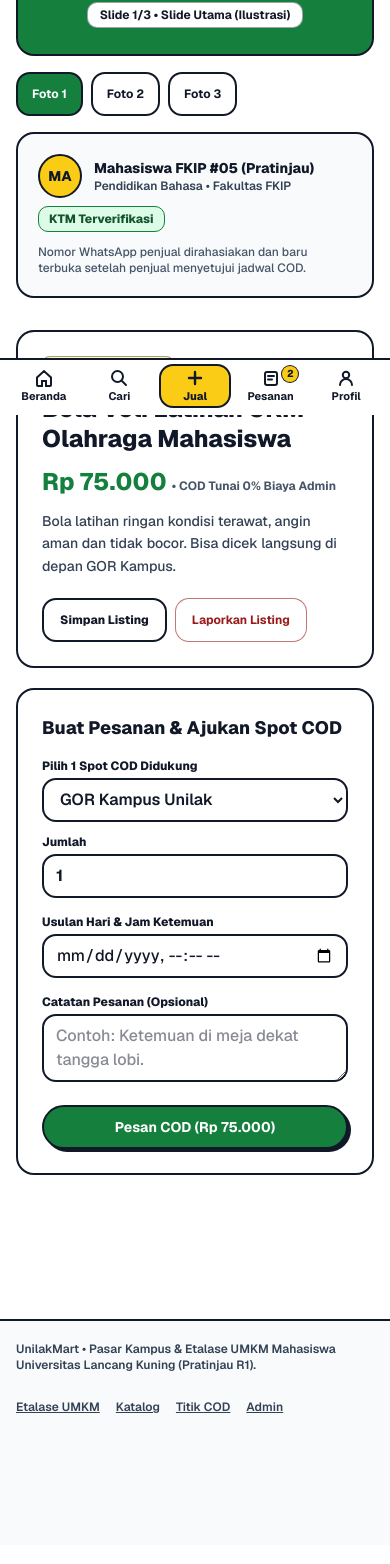
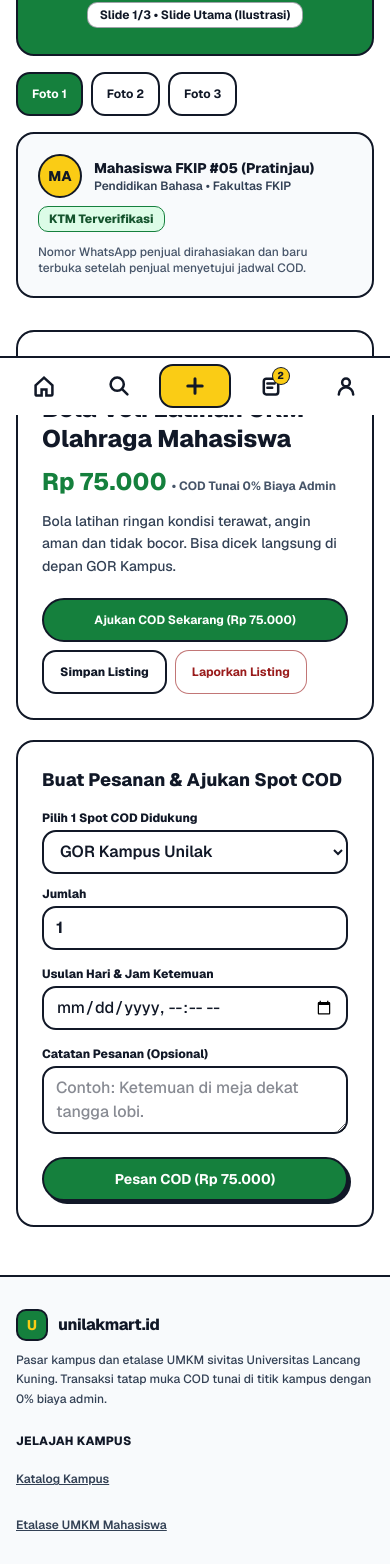
Before and after one commit to hilalglitchly/Unilak-Mart, a Next.js app: page /listing/bola-voli-ukm in a window 390 px wide. Shown: the part 429-1993 px from the top of the page. Built offline with nearby package versions, Linux system fonts and the light colour scheme.

Commit message:
feat(ui): upgrade footer, multi-device responsiveness, and icon-only mobile nav

```diff
--- a/src/app/globals.css
+++ b/src/app/globals.css
@@ -123,12 +123,27 @@
   }
   body {
     @apply bg-background text-foreground;
-    overflow-x: clip;
+    overflow-wrap: break-word;
+  }
+  :where(a, code) {
     overflow-wrap: anywhere;
+  }
+  img,
+  svg {
+    max-inline-size: 100%;
   }
   html {
     @apply font-sans scroll-smooth;
-    scroll-padding-top: 5.75rem;
+  }
+  @media (max-width: 767px) {
+    html {
+      scroll-padding-bottom: calc(4.5rem + env(safe-area-inset-bottom, 0px));
+    }
+  }
+  @media (min-width: 1024px) {
+    html {
+      scroll-padding-top: 5.75rem;
+    }
   }
   h1,
   h2,
@@ -171,6 +186,33 @@
 
 .listing-card-shell {
   container-type: inline-size;
+  position: relative;
+}
+
+.listing-card-shell a.card-link::after {
+  content: "";
+  position: absolute;
+  inset: 0;
+  border-radius: inherit;
+}
+
+.listing-card-shell:has(a.card-link:focus-visible) {
+  outline: 3px solid #15803d;
+  outline-offset: 2px;
+}
+
+.listing-card-shell a.card-link:focus-visible {
+  outline: none;
+}
+
+.listing-card-shell a:not(.card-link),
+.listing-card-shell button {
+  z-index: 1;
+}
+
+.listing-card-shell a:not(.card-link),
+.listing-card-shell button:not(.absolute) {
+  position: relative;
 }
 
 .listing-card-body {
--- a/src/app/jual/page.tsx
+++ b/src/app/jual/page.tsx
@@ -151,7 +151,7 @@ export default function JualPage() {
   return (
     <main
       id="konten-utama"
-      className="mx-auto max-w-3xl space-y-6 px-4 py-6 sm:px-6 lg:py-8"
+      className="mx-auto max-w-3xl space-y-6 px-4 py-6 sm:px-6 lg:px-10 lg:py-8"
     >
       <div className="space-y-1.5">
         <h1 className="text-2xl font-extrabold text-[#111827] sm:text-3xl">
--- a/src/app/profil/page.tsx
+++ b/src/app/profil/page.tsx
@@ -82,7 +82,7 @@ export default function ProfilPage() {
   return (
     <main
       id="konten-utama"
-      className="mx-auto max-w-4xl space-y-6 px-4 py-6 sm:px-6 lg:py-8"
+      className="mx-auto max-w-4xl space-y-6 px-4 py-6 sm:px-6 lg:px-10 lg:py-8"
     >
       <div className="flex flex-wrap items-center justify-between gap-3">
         <div>
@@ -121,11 +121,11 @@ export default function ProfilPage() {
           )}
         </div>
 
-        <ol className="flex flex-wrap gap-2 text-xs font-bold">
+        <ol className="grid grid-cols-2 gap-2 text-xs font-bold sm:flex sm:flex-wrap">
           {KTM_STATUS_STEPS.map((st) => (
             <li
               key={st}
-              className={`rounded-lg px-2.5 py-1 ${
+              className={`rounded-lg px-2.5 py-1.5 text-center sm:py-1 sm:text-left ${
                 profile.ktmStatus === st
                   ? "bg-[#15803D] text-white"
                   : "bg-white/80 text-[#475569]"
--- a/src/components/ListingDetailClient.tsx
+++ b/src/components/ListingDetailClient.tsx
@@ -264,6 +264,14 @@ export function ListingDetailClient({ id }: { id: string }) {
             </p>
 
             <div className="flex flex-wrap gap-2 pt-2">
+              {!isSoldOut && !createdOrderCode && (
+                <a
+                  href="#form-ajukan-cod"
+                  className="inline-flex min-h-11 w-full items-center justify-center rounded-full border-2 border-[#111827] bg-[#15803D] px-5 py-2 text-xs font-bold text-white hover:bg-[#166534] lg:hidden"
+                >
+                  Ajukan COD Sekarang ({product.priceLabel})
+                </a>
+              )}
               <button
                 type="button"
                 onClick={() => toggleSave(product.id)}
@@ -292,7 +300,10 @@ export function ListingDetailClient({ id }: { id: string }) {
           </div>
 
           {/* Form Pesanan COD Langsung */}
-          <div className="rounded-2xl border-2 border-[#111827] bg-white p-6">
+          <div
+            id="form-ajukan-cod"
+            className="rounded-2xl border-2 border-[#111827] bg-white p-6"
+          >
             <h2 className="text-lg font-extrabold text-[#111827]">
               Buat Pesanan &amp; Ajukan Spot COD
             </h2>
--- a/src/components/SiteChrome.tsx
+++ b/src/components/SiteChrome.tsx
@@ -63,14 +63,15 @@ function MobileBottomNav({ activeOrdersCount }: { activeOrdersCount: number }) {
   return (
     <nav
       aria-label="Navigasi bawah mobile"
-      className="fixed inset-x-0 bottom-0 z-40 border-t-2 border-[#111827] bg-white px-2 pt-1 pb-[max(0.45rem,env(safe-area-inset-bottom,0px))] md:hidden"
+      className="fixed inset-x-0 bottom-0 z-40 border-t-2 border-[#111827] bg-white pt-1.5 pr-[max(0.5rem,env(safe-area-inset-right,0px))] pb-[max(0.45rem,env(safe-area-inset-bottom,0px))] pl-[max(0.5rem,env(safe-area-inset-left,0px))] md:hidden"
     >
       <ul className="mx-auto grid max-w-md grid-cols-5 gap-1">
         <li>
           <Link
             href="/"
+            aria-label="Beranda"
             aria-current={pathname === "/" ? "page" : undefined}
-            className={`flex min-h-11 flex-col items-center justify-center rounded-xl px-1 text-[11px] font-bold ${
+            className={`flex min-h-11 items-center justify-center rounded-xl px-1 ${
               pathname === "/"
                 ? "bg-[#DCFCE7] text-[#14532D] ring-1 ring-[#111827]"
                 : "text-[#111827] hover:bg-[#F0FDF4]"
@@ -78,48 +79,48 @@ function MobileBottomNav({ activeOrdersCount }: { activeOrdersCount: number }) {
           >
             <svg
               viewBox="0 0 20 20"
-              className="h-5 w-5"
+              className="h-6 w-6"
               fill="none"
               stroke="currentColor"
-              strokeWidth="2"
+              strokeWidth="2.1"
               aria-hidden="true"
             >
               <path d="M3 9.5 10 3l7 6.5V17a1 1 0 0 1-1 1h-4v-5H8v5H4a1 1 0 0 1-1-1V9.5Z" />
             </svg>
-            <span>Beranda</span>
           </Link>
         </li>
 
         <li>
           <Link
             href="/#katalog"
+            aria-label="Cari produk"
             onClick={() => {
               if (typeof window !== "undefined" && window.location.pathname === "/") {
                 document.getElementById("cari-produk")?.focus();
               }
             }}
-            className="flex min-h-11 flex-col items-center justify-center rounded-xl px-1 text-[11px] font-bold text-[#111827] hover:bg-[#F0FDF4]"
+            className="flex min-h-11 items-center justify-center rounded-xl px-1 text-[#111827] hover:bg-[#F0FDF4]"
           >
             <svg
               viewBox="0 0 20 20"
-              className="h-5 w-5"
+              className="h-6 w-6"
               fill="none"
               stroke="currentColor"
-              strokeWidth="2"
+              strokeWidth="2.1"
               aria-hidden="true"
             >
               <circle cx="8.5" cy="8.5" r="5.5" />
               <path d="M13 13l4 4" strokeLinecap="round" />
             </svg>
-            <span>Cari</span>
           </Link>
         </li>
 
         <li>
           <Link
             href="/jual"
+            aria-label="Pasang listing"
             aria-current={isActivePath("/jual") ? "page" : undefined}
-            className={`flex min-h-11 flex-col items-center justify-center rounded-xl border-2 border-[#111827] px-1 text-[11px] font-extrabold ${
+            className={`flex min-h-11 items-center justify-center rounded-xl border-2 border-[#111827] px-1 ${
               isActivePath("/jual")
                 ? "bg-[#15803D] text-white"
                 : "bg-[#FACC15] text-[#111827]"
@@ -127,23 +128,27 @@ function MobileBottomNav({ activeOrdersCount }: { activeOrdersCount: number }) {
           >
             <svg
               viewBox="0 0 20 20"
-              className="h-5 w-5"
+              className="h-6 w-6"
               fill="none"
               stroke="currentColor"
-              strokeWidth="2.4"
+              strokeWidth="2.5"
               aria-hidden="true"
             >
               <path d="M10 4v12M4 10h12" strokeLinecap="round" />
             </svg>
-            <span>Jual</span>
           </Link>
         </li>
 
         <li>
           <Link
             href="/pesanan"
+            aria-label={
+              activeOrdersCount > 0
+                ? `Pesanan (${activeOrdersCount} aktif)`
+                : "Pesanan"
+            }
             aria-current={isActivePath("/pesanan") ? "page" : undefined}
-            className={`relative flex min-h-11 flex-col items-center justify-center rounded-xl px-1 text-[11px] font-bold ${
+            className={`relative flex min-h-11 items-center justify-center rounded-xl px-1 ${
               isActivePath("/pesanan")
                 ? "bg-[#DCFCE7] text-[#14532D] ring-1 ring-[#111827]"
                 : "text-[#111827] hover:bg-[#F0FDF4]"
@@ -151,18 +156,20 @@ function MobileBottomNav({ activeOrdersCount }: { activeOrdersCount: number }) {
           >
             <svg
               viewBox="0 0 20 20"
-              className="h-5 w-5"
+              className="h-6 w-6"
               fill="none"
               stroke="currentColor"
-              strokeWidth="2"
+              strokeWidth="2.1"
               aria-hidden="true"
             >
               <rect x="4" y="4" width="12" height="13" rx="2" />
               <path d="M7 8h6M7 11.5h4" strokeLinecap="round" />
             </svg>
-            <span>Pesanan</span>
             {activeOrdersCount > 0 && (
-              <span className="absolute top-0.5 right-2 flex h-4 min-w-4 items-center justify-center rounded-full bg-[#FACC15] px-1 text-[10px] font-extrabold text-[#111827] ring-1 ring-[#111827]">
+              <span
+                aria-hidden="true"
+                className="absolute top-1 right-[calc(50%-18px)] flex h-4 min-w-4 items-center justify-center rounded-full bg-[#FACC15] px-1 text-[10px] font-extrabold text-[#111827] ring-1 ring-[#111827]"
+              >
                 {activeOrdersCount}
               </span>
             )}
@@ -172,8 +179,9 @@ function MobileBottomNav({ activeOrdersCount }: { activeOrdersCount: number }) {
         <li>
           <Link
             href="/profil"
+            aria-label="Profil"
             aria-current={isActivePath("/profil") || isActivePath("/admin") ? "page" : undefined}
-            className={`flex min-h-11 flex-col items-center justify-center rounded-xl px-1 text-[11px] font-bold ${
+            className={`flex min-h-11 items-center justify-center rounded-xl px-1 ${
               isActivePath("/profil") || isActivePath("/admin")
                 ? "bg-[#DCFCE7] text-[#14532D] ring-1 ring-[#111827]"
                 : "text-[#111827] hover:bg-[#F0FDF4]"
@@ -181,16 +189,15 @@ function MobileBottomNav({ activeOrdersCount }: { activeOrdersCount: number }) {
           >
             <svg
               viewBox="0 0 20 20"
-              className="h-5 w-5"
+              className="h-6 w-6"
               fill="none"
               stroke="currentColor"
-              strokeWidth="2"
+              strokeWidth="2.1"
               aria-hidden="true"
             >
               <circle cx="10" cy="7" r="3.2" />
               <path d="M4 17a6 6 0 0 1 12 0" strokeLinecap="round" />
             </svg>
-            <span>Profil</span>
           </Link>
         </li>
       </ul>
@@ -234,7 +241,7 @@ export function SiteChrome({ children }: { children: ReactNode }) {
   };
 
   return (
-    <div className="flex min-h-screen flex-col bg-white text-[#111827]">
+    <div className="flex min-h-dvh flex-col bg-white text-[#111827]">
       <a
         href="#konten-utama"
         className="sr-only focus:not-sr-only focus:fixed focus:top-4 focus:left-4 focus:z-50 focus:rounded-xl focus:border-2 focus:border-[#111827] focus:bg-[#FACC15] focus:px-4 focus:py-2.5 focus:font-bold focus:text-[#111827]"
@@ -281,10 +288,10 @@ export function SiteChrome({ children }: { children: ReactNode }) {
                     <button
                       type="button"
                       onClick={() => setSearchQuery("")}
-                      className="mr-1 min-h-9 min-w-9 rounded-lg px-2 text-xs font-bold text-[#111827] hover:bg-[#E2E8F0]"
+                      className="mr-1 inline-flex h-9 w-9 shrink-0 items-center justify-center rounded-lg text-sm font-extrabold text-[#111827] hover:bg-[#E2E8F0]"
                       aria-label="Hapus kata kunci pencarian"
                     >
-                      Reset
+                      ✕
                     </button>
                   )}
                   <button
@@ -421,38 +428,114 @@ export function SiteChrome({ children }: { children: ReactNode }) {
         </div>
       </header>
 
-      <div className="flex-1 pb-24 md:pb-0">{children}</div>
+      <div className="flex-1">{children}</div>
 
-      <footer className="border-t-2 border-[#111827] bg-[#F8FAFC] pb-24 md:pb-0">
-        <div className="mx-auto flex max-w-[1440px] flex-col items-start justify-between gap-3 px-4 py-5 text-xs font-semibold text-[#334155] sm:flex-row sm:items-center sm:px-6 lg:px-10">
-          <p>
-            UnilakMart • Pasar Kampus &amp; Etalase UMKM Mahasiswa Universitas Lancang
-            Kuning (Pratinjau R1).
+      <footer className="border-t-2 border-[#111827] bg-[#F8FAFC] pb-[calc(5.25rem+env(safe-area-inset-bottom,0px))] md:pb-8">
+        <div className="mx-auto max-w-[1440px] space-y-6 px-4 pt-8 pb-2 sm:px-6 lg:px-10">
+          <div className="grid grid-cols-1 gap-6 sm:grid-cols-2 lg:grid-cols-4">
+            <div className="space-y-2.5">
+              <div className="inline-flex items-center gap-2.5">
+                <span className="flex h-8 w-8 shrink-0 items-center justify-center rounded-lg border-2 border-[#111827] bg-[#15803D] text-sm font-extrabold text-[#FACC15]">
+                  U
+                </span>
+                <span className="text-base font-extrabold tracking-tight text-[#111827]">
+                  unilakmart.id
+                </span>
+              </div>
+              <p className="text-xs font-medium leading-relaxed text-[#334155]">
+                Pasar kampus dan etalase UMKM sivitas Universitas Lancang Kuning.
+                Transaksi tatap muka COD tunai di titik kampus dengan 0% biaya admin.
               </p>
-          <div className="flex flex-wrap gap-4">
+            </div>
+
+            <div>
+              <h2 className="text-xs font-extrabold uppercase tracking-wide text-[#111827]">
+                Jelajah Kampus
+              </h2>
+              <ul className="mt-2 space-y-0.5 text-xs font-semibold text-[#334155]">
+                <li>
+                  <Link
+                    href="/#katalog"
+                    className="inline-flex min-h-11 items-center underline hover:text-[#111827]"
+                  >
+                    Katalog Kampus
+                  </Link>
+                </li>
+                <li>
                   <Link
                     href="/#etalase-umkm"
                     className="inline-flex min-h-11 items-center underline hover:text-[#111827]"
                   >
-              Etalase UMKM
+                    Etalase UMKM Mahasiswa
                   </Link>
-            <Link
-              href="/#katalog"
-              className="inline-flex min-h-11 items-center underline hover:text-[#111827]"
-            >
-              Katalog
-            </Link>
+                </li>
+                <li>
                   <Link
                     href="/#titik-cod"
                     className="inline-flex min-h-11 items-center underline hover:text-[#111827]"
                   >
-              Titik COD
+                    Titik COD Kampus
                   </Link>
+                </li>
+              </ul>
+            </div>
+
+            <div>
+              <h2 className="text-xs font-extrabold uppercase tracking-wide text-[#111827]">
+                Layanan &amp; Akun
+              </h2>
+              <ul className="mt-2 space-y-0.5 text-xs font-semibold text-[#334155]">
+                <li>
+                  <Link
+                    href="/jual"
+                    className="inline-flex min-h-11 items-center underline hover:text-[#111827]"
+                  >
+                    + Pasang Listing
+                  </Link>
+                </li>
+                <li>
+                  <Link
+                    href="/pesanan"
+                    className="inline-flex min-h-11 items-center underline hover:text-[#111827]"
+                  >
+                    Daftar Pesanan COD
+                  </Link>
+                </li>
+                <li>
+                  <Link
+                    href="/profil"
+                    className="inline-flex min-h-11 items-center underline hover:text-[#111827]"
+                  >
+                    Profil &amp; Verifikasi KTM
+                  </Link>
+                </li>
+              </ul>
+            </div>
+
+            <div className="space-y-2 rounded-2xl border border-[#111827]/25 bg-white p-4">
+              <h2 className="text-xs font-extrabold text-[#14532D]">
+                Aman &amp; Patuh Privasi (UU PDP)
+              </h2>
+              <p className="text-xs font-medium leading-relaxed text-[#334155]">
+                Hanya mahasiswa aktif berstatus Terverifikasi KTM. Dilarang menjual barang
+                ilegal, rokok/vape, maupun jasa joki tugas/skripsi.
+              </p>
+              <p className="text-xs font-medium leading-relaxed text-[#475569]">
+                Nomor WhatsApp dirahasiakan dan baru terbuka setelah status pesanan{" "}
+                <strong className="text-[#111827]">Dijadwalkan</strong>.
+              </p>
+            </div>
+          </div>
+
+          <div className="flex flex-col items-start justify-between gap-2 border-t border-[#111827]/15 pt-4 text-xs font-semibold text-[#475569] sm:flex-row sm:items-center">
+            <p>
+              UnilakMart Rilis 1 (Pratinjau MVP) • Universitas Lancang Kuning Pekanbaru.
+            </p>
             <Link
               href="/admin"
               className="inline-flex min-h-11 items-center underline hover:text-[#111827]"
             >
-              Admin
+              Panel Moderasi Admin (Pratinjau)
             </Link>
           </div>
         </div>
```
Also changed, not shown: src/app/admin/page.tsx (+6 -2 lines), src/app/page.tsx (+11 -15 lines), src/app/pesanan/page.tsx (+4 -4 lines), 1 other file (tests, documents, lock files or other folders). Lines whose indentation alone changed are shown as unchanged.
